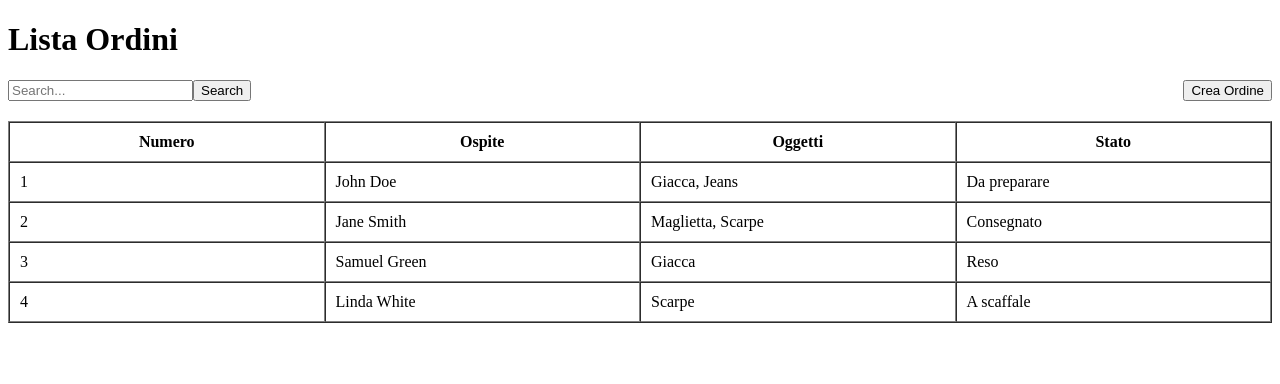
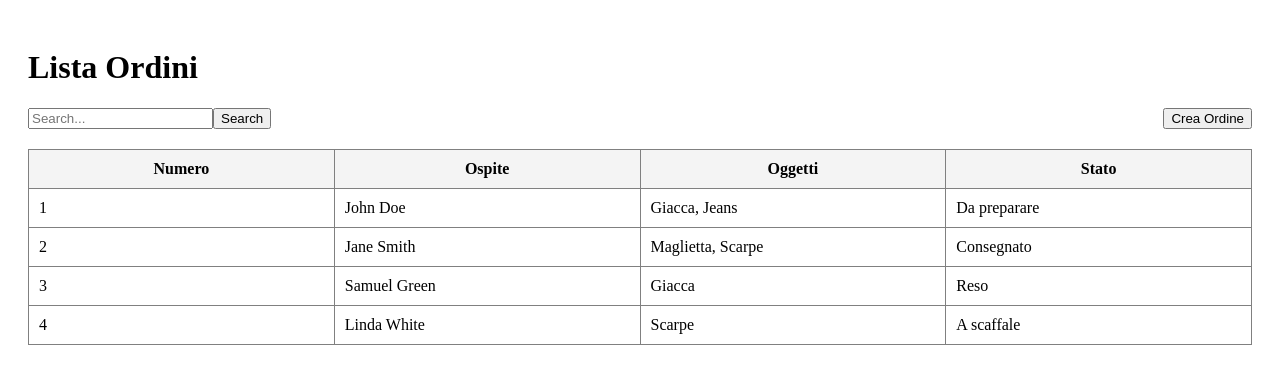
Before and after one commit to RondaDellaCaritaVerona/ronda-dressing-orders-fe, a React (Create React App) app: page /list in a window 1280 px wide. Shown: the top 384 px of the page. Built offline with nearby package versions, Linux system fonts and the light colour scheme.

Commit message:
Example of styles

```diff
--- a/src/pages/OrderListPage.tsx
+++ b/src/pages/OrderListPage.tsx
@@ -1,7 +1,6 @@
 import React, { useEffect, useState } from 'react';
-import { fetchOrders } from '../services/orderService';
+import { useNavigate } from 'react-router-dom';
 import SearchFilter from '../components/SearchFilter';
-import { useNavigate } from 'react-router-dom';
 
 const OrderListPage: React.FC = () => {
   const [items, setItems] = useState([]);
@@ -14,7 +13,6 @@ const OrderListPage: React.FC = () => {
     { orderId: 4, customerName: 'Linda White', clothes: ['Scarpe'], orderState: 'A scaffale' },
   ];
 
-
   const handleCreate = () => {
     console.log('Create');
     navigate('/create');
@@ -22,34 +20,34 @@ const OrderListPage: React.FC = () => {
 
   useEffect(() => {
     // TODO Fetch orders
-  },  []);
+  }, []);
+
 
 
   return (
-    <div>
+    <div style={styles.pageContainer}>
       <h1>Lista Ordini</h1>
-      <div style={{ display: 'flex', justifyContent: 'space-between', alignItems: 'center', marginBottom: '20px' }}>
-
+      <div style={styles.searchCreateContainer}>
         <SearchFilter onSearch={(filters) => console.log(filters)} />
         <button onClick={handleCreate}>Crea Ordine</button>
       </div>
-      <div style={{ overflowX: 'auto' }}>
-      <table border={1} cellPadding={10} cellSpacing={0} style={{ width: '100%', tableLayout: 'fixed' }}>
+      <div style={styles.tableContainer}>
+        <table style={styles.table} border={1} cellPadding={10} cellSpacing={0}>
           <thead>
             <tr>
-            <th>Numero</th>
-            <th>Ospite</th>
-            <th>Oggetti</th>
-            <th>Stato</th>
+              <th style={styles.th}>Numero</th>
+              <th style={styles.th}>Ospite</th>
+              <th style={styles.th}>Oggetti</th>
+              <th style={styles.th}>Stato</th>
             </tr>
           </thead>
           <tbody>
             {orders.map((order) => (
               <tr key={order.orderId}>
-              <td>{order.orderId}</td>
-              <td>{order.customerName}</td>
-              <td>{order.clothes.join(', ')}</td>
-              <td>{order.orderState}</td>
+                <td style={styles.thTd}>{order.orderId}</td>
+                <td style={styles.thTd}>{order.customerName}</td>
+                <td style={styles.thTd}>{order.clothes.join(', ')}</td>
+                <td style={styles.thTd}>{order.orderState}</td>
               </tr>
             ))}
           </tbody>
@@ -59,4 +57,31 @@ const OrderListPage: React.FC = () => {
   );
 };
 
+const styles: { [key: string]: React.CSSProperties } = {
+  pageContainer: {
+    padding: '20px',
+  },
+  searchCreateContainer: {
+    display: 'flex',
+    justifyContent: 'space-between',
+    alignItems: 'center',
+    marginBottom: '20px',
+  },
+  tableContainer: {
+    overflowX: 'auto',
+  },
+  table: {
+    width: '100%',
+    borderCollapse: 'collapse',
+    tableLayout: 'fixed',
+  },
+  thTd: {
+    padding: '10px',
+    textAlign: 'left',
+  },
+  th: {
+    backgroundColor: '#f4f4f4',
+  },
+};
+
 export default OrderListPage;
```
Lines whose indentation alone changed are shown as unchanged.
